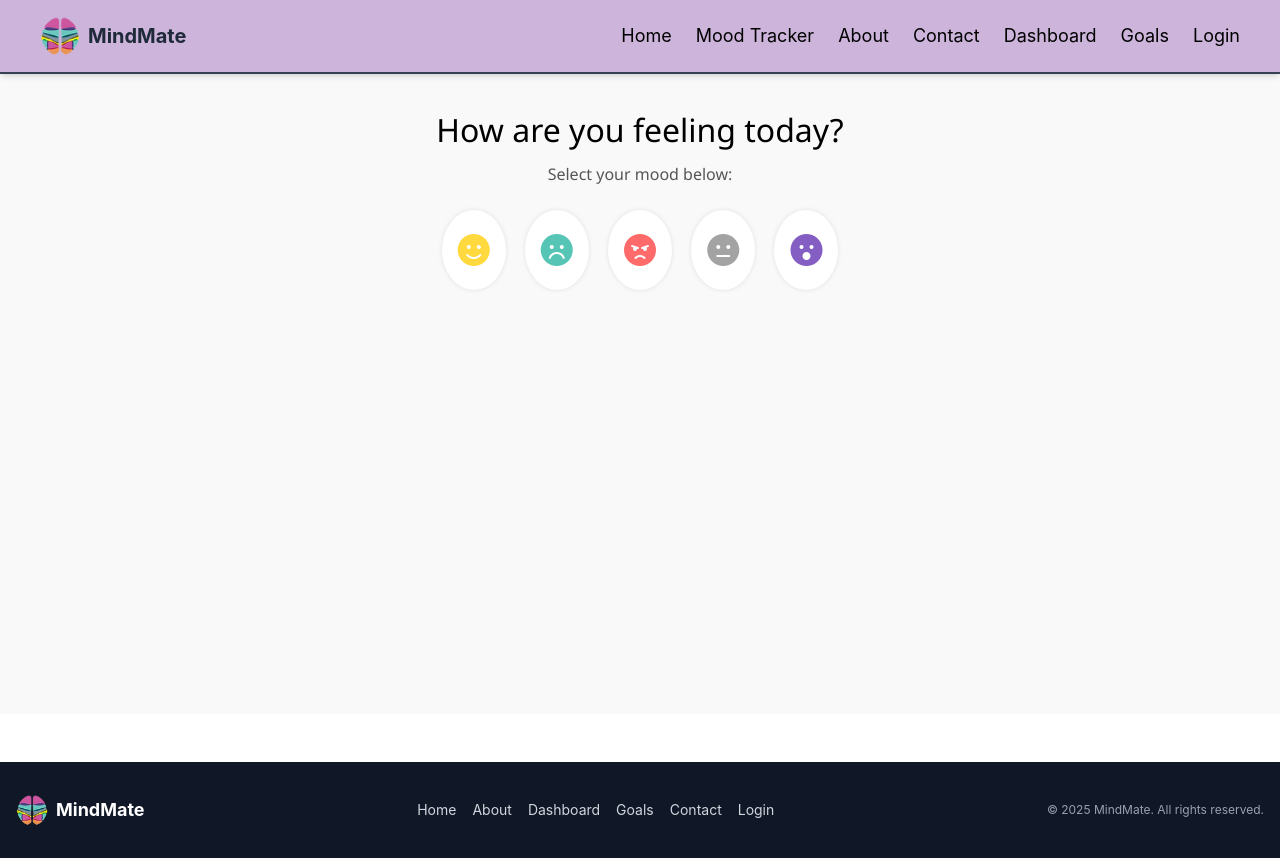
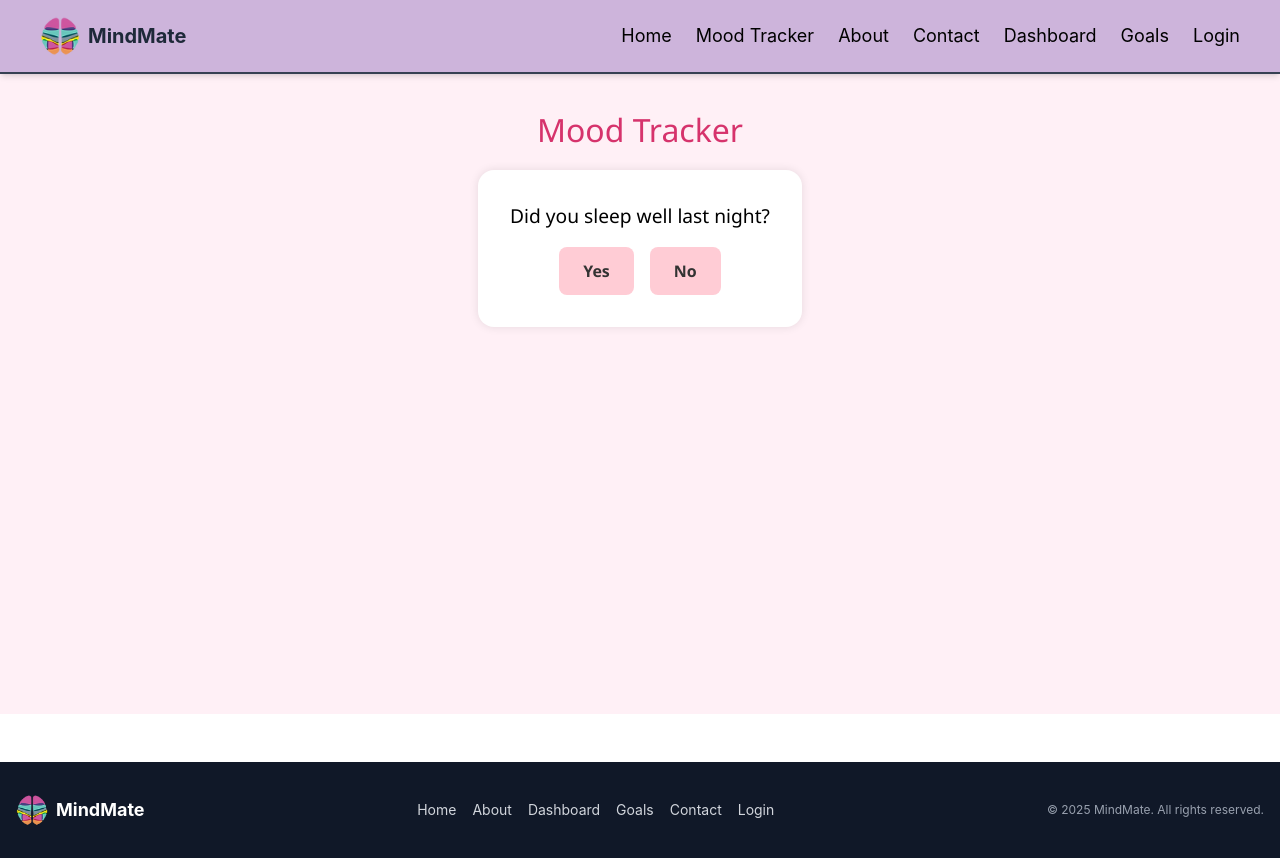
Before and after one commit to Gayatripatil1908/icp10.11-react-1-MindMate, a React (Vite) app: page /moodtracker in a window 1280 px wide. Built offline with nearby package versions, Linux system fonts and the light colour scheme.

Commit message:
user questions added

```diff
--- a/package.json
+++ b/package.json
@@ -13,6 +13,7 @@
     "lucide-react": "^0.536.0",
     "react": "^19.1.0",
     "react-dom": "^19.1.0",
+    "react-icons": "^5.5.0",
     "react-router-dom": "^7.7.1"
   },
   "devDependencies": {
--- a/src/views/moodtracker/MoodTracker.jsx
+++ b/src/views/moodtracker/MoodTracker.jsx
@@ -1,184 +1,133 @@
 import React, { useState } from 'react';
+import { FaSmile, FaFrown, FaMeh, FaAngry, FaTired } from 'react-icons/fa';
 
 const MoodTracker = () => {
-  const [selectedMood, setSelectedMood] = useState(null);
-  const [note, setNote] = useState('');
-  const [moodLog, setMoodLog] = useState([]);
+  const [questionIndex, setQuestionIndex] = useState(0);
+  const [answers, setAnswers] = useState([]);
+  const [finalMood, setFinalMood] = useState(null);
 
-  const moods = [
-    { icon: 'fa-face-smile', label: 'Happy', color: '#FFD93D' },
-    { icon: 'fa-face-frown', label: 'Sad', color: '#57C5B6' },
-    { icon: 'fa-face-angry', label: 'Angry', color: '#FF6B6B' },
-    { icon: 'fa-face-meh', label: 'Neutral', color: '#A3A3A3' },
-    { icon: 'fa-face-surprise', label: 'Anxious', color: '#845EC2' },
+  const questions = [
+    "Did you sleep well last night?",
+    "Do you feel energetic today?",
+    "Are you excited about anything today?",
+    "Have you felt stressed recently?",
+    "Do you feel like talking to someone right now?"
   ];
 
-  const handleSave = () => {
-    if (!selectedMood) return;
-    const newEntry = {
-      mood: selectedMood,
-      note,
-      date: new Date(),
+  const options = ['Yes', 'No'];
+
+  const moodsMap = {
+    'Happy': <FaSmile color="orange" size={48} />,
+    'Sad': <FaFrown color="blue" size={48} />,
+    'Neutral': <FaMeh color="gray" size={48} />,
+    'Angry': <FaAngry color="red" size={48} />,
+    'Tired': <FaTired color="purple" size={48} />
   };
-    setMoodLog([newEntry, ...moodLog]);
-    setSelectedMood(null);
-    setNote('');
+
+  const calculateMood = () => {
+    const yesCount = answers.filter(a => a === 'Yes').length;
+    const noCount = answers.length - yesCount;
+
+    if (yesCount >= 4) return 'Happy';
+    if (yesCount === 3) return 'Neutral';
+    if (yesCount === 2) return 'Tired';
+    if (yesCount === 1) return 'Sad';
+    return 'Angry';
+  };
+
+  const handleAnswer = (answer) => {
+    const updatedAnswers = [...answers, answer];
+    setAnswers(updatedAnswers);
+
+    if (questionIndex + 1 < questions.length) {
+      setQuestionIndex(questionIndex + 1);
+    } else {
+      const mood = calculateMood(updatedAnswers);
+      setFinalMood(mood);
+    }
   };
 
   return (
-    <>
-      <div className="mood-tracker">
-        <h2>How are you feeling today?</h2>
-        <p>Select your mood below:</p>
+    <div style={styles.container}>
+      <h2 style={styles.heading}>Mood Tracker</h2>
 
-        <div className="mood-options">
-          {moods.map((mood) => (
+      {!finalMood ? (
+        <div style={styles.questionBox}>
+          <p style={styles.question}>{questions[questionIndex]}</p>
+          <div style={styles.options}>
+            {options.map(option => (
               <button
-              key={mood.label}
-              className={`mood-btn ${selectedMood === mood.label ? 'selected' : ''}`}
-              onClick={() => setSelectedMood(mood.label)}
-              title={mood.label}
-              style={{ color: mood.color }}
+                key={option}
+                onClick={() => handleAnswer(option)}
+                style={styles.button}
               >
-              <i className={`fa-solid ${mood.icon}`}></i>
+                {option}
               </button>
             ))}
           </div>
-
-        {selectedMood && (
-          <div className="mood-input">
-            <p className="selected-mood">
-              You selected: <strong>{selectedMood}</strong>
-            </p>
-            <textarea
-              placeholder="Add a note (optional)"
-              value={note}
-              onChange={(e) => setNote(e.target.value)}
-            />
-            <br />
-            <button onClick={handleSave} className="save-btn">Save Mood</button>
         </div>
-        )}
-
-        {moodLog.length > 0 && (
-          <div className="mood-history">
-            <h3>Your Mood Log</h3>
-            <ul>
-              {moodLog.map((entry, index) => (
-                <li key={index}>
-                  {entry.date.toLocaleDateString()} - <strong>{entry.mood}</strong>{entry.note && `: ${entry.note}`}
-                </li>
-              ))}
-            </ul>
+      ) : (
+        <div style={styles.resultBox}>
+          <p style={styles.resultText}>Your mood today is:</p>
+          <div>{moodsMap[finalMood]}</div>
+          <h3 style={{ marginTop: '1rem' }}>{finalMood}</h3>
         </div>
       )}
     </div>
-
-      <style>{`
-        .mood-tracker {
-          text-align: center;
-          padding: 2rem;
-          min-height: 80vh;
-          background-color: #f9f9f9;
-          font-family: 'Segoe UI', sans-serif;
-        }
-
-        .mood-tracker h2 {
-          font-size: 2rem;
-          margin-bottom: 0.5rem;
-        }
-
-        .mood-tracker p {
-          color: #555;
-        }
-
-        .mood-options {
-          display: flex;
-          justify-content: center;
-          gap: 1.2rem;
-          margin-top: 1.5rem;
-          flex-wrap: wrap;
-        }
-
-        .mood-btn {
-          font-size: 2rem;
-          padding: 1rem;
-          border: none;
-          background-color: #fff;
-          border-radius: 50%;
-          cursor: pointer;
-          transition: transform 0.2s ease, box-shadow 0.2s;
-          box-shadow: 0 0 5px rgba(0,0,0,0.1);
-        }
-
-        .mood-btn.selected {
-          transform: scale(1.2);
-          box-shadow: 0 0 10px rgba(0,0,0,0.15);
-        }
-
-        .mood-input {
-          margin-top: 2rem;
-        }
-
-        textarea {
-          margin-top: 1rem;
-          width: 80%;
-          min-height: 60px;
-          padding: 0.5rem;
-          border-radius: 5px;
-          border: 1px solid #ccc;
-          resize: vertical;
-        }
-
-        .save-btn {
-          margin-top: 1rem;
-          padding: 0.5rem 1rem;
-          background-color: #ff4d6d;
-          color: white;
-          border: none;
-          border-radius: 5px;
-          cursor: pointer;
-        }
-
-        .save-btn:hover {
-          background-color: #ff3355;
-        }
-
-        .selected-mood {
-          margin-top: 1.5rem;
-          font-size: 1.2rem;
-          color: #222;
-        }
-
-        .mood-history {
-          margin-top: 3rem;
-          text-align: left;
-          padding: 1rem;
-          background: #fff;
-          border-radius: 10px;
-          max-width: 600px;
-          margin-left: auto;
-          margin-right: auto;
-          box-shadow: 0 0 8px rgba(0,0,0,0.05);
-        }
-
-        .mood-history h3 {
-          text-align: center;
-          margin-bottom: 1rem;
-        }
-
-        .mood-history ul {
-          list-style-type: none;
-          padding-left: 0;
-        }
-
-        .mood-history li {
-          padding: 0.5rem 0;
-          border-bottom: 1px solid #eee;
-        }
-      `}</style>
-    </>
   );
 };
 
+// Inline CSS
+const styles = {
+  container: {
+    padding: '2rem',
+    textAlign: 'center',
+    fontFamily: "'Segoe UI', sans-serif",
+    background: '#fff0f6',
+    minHeight: '80vh'
+  },
+  heading: {
+    fontSize: '2rem',
+    marginBottom: '1rem',
+    color: '#d6336c'
+  },
+  questionBox: {
+    backgroundColor: '#fff',
+    borderRadius: '1rem',
+    padding: '2rem',
+    boxShadow: '0 0 10px rgba(0,0,0,0.1)',
+    display: 'inline-block'
+  },
+  question: {
+    fontSize: '1.2rem',
+    marginBottom: '1rem'
+  },
+  options: {
+    display: 'flex',
+    justifyContent: 'center',
+    gap: '1rem'
+  },
+  button: {
+    padding: '0.75rem 1.5rem',
+    fontSize: '1rem',
+    borderRadius: '0.5rem',
+    border: 'none',
+    cursor: 'pointer',
+    backgroundColor: '#ffccd5',
+    color: '#333',
+    fontWeight: 'bold'
+  },
+  resultBox: {
+    backgroundColor: '#fff3f6',
+    padding: '2rem',
+    borderRadius: '1rem',
+    display: 'inline-block',
+    boxShadow: '0 0 10px rgba(0,0,0,0.15)'
+  },
+  resultText: {
+    fontSize: '1.2rem',
+    marginBottom: '1rem'
+  }
+};
+
 export default MoodTracker;
```
Also changed, not shown: 1 other file (tests, documents, lock files or other folders). Lines whose indentation alone changed are shown as unchanged.
